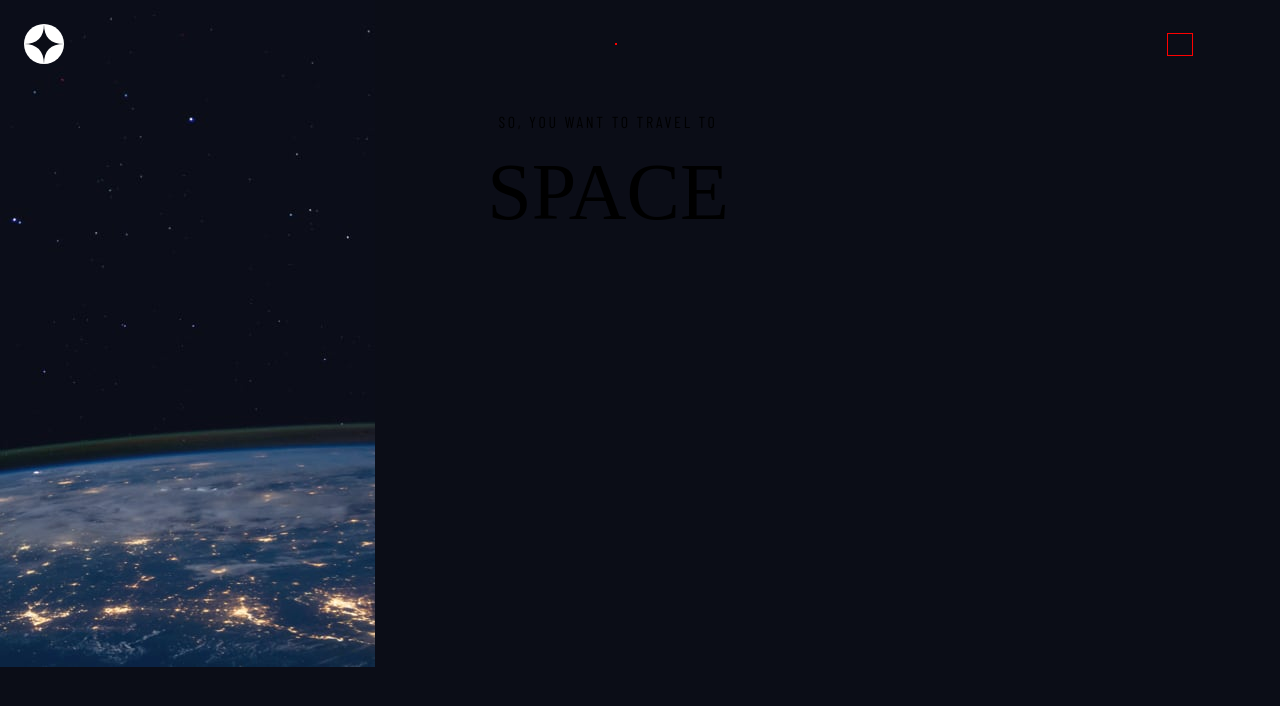
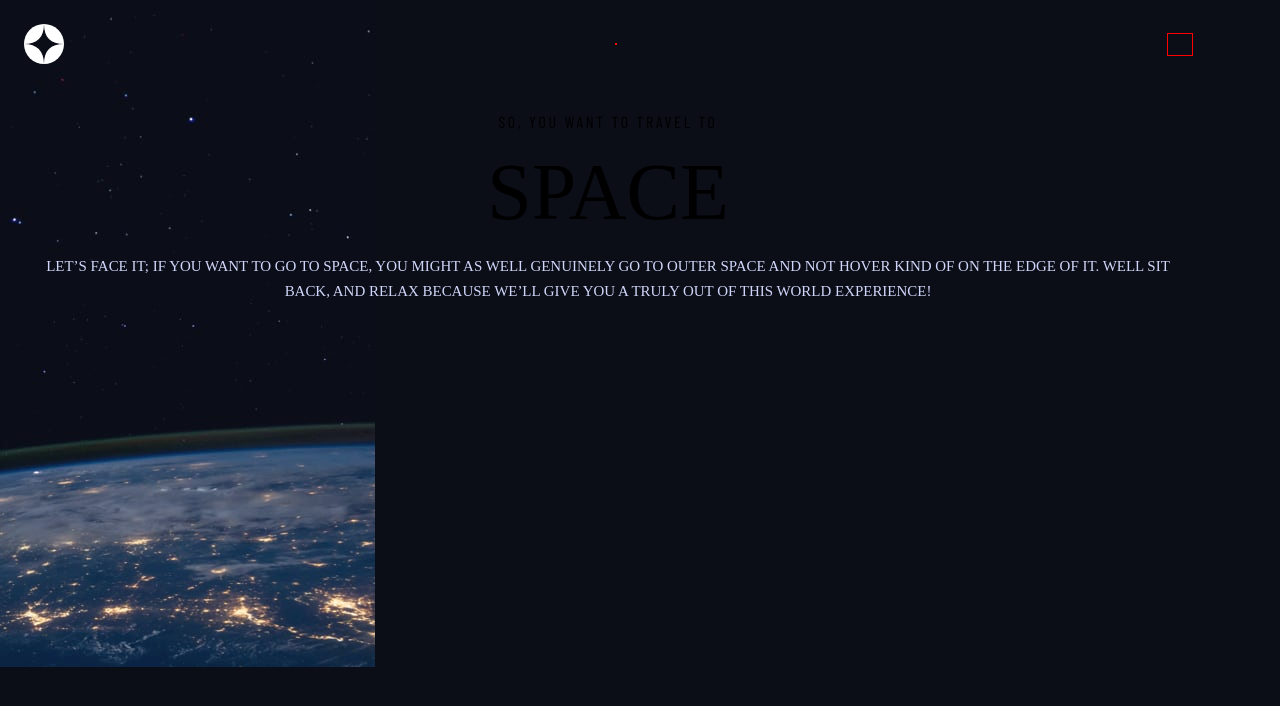
Before and after one commit to Pedrohamoura-Git/space-tourism, a React (Create React App) app: page / in a window 1280 px wide. Shown: the top 706 px of the page. Built offline with nearby package versions, Linux system fonts and the light colour scheme; a web font is replaced by a local one.

Commit message:
feat(Home): add description and its style.

```diff
--- a/src/pages/Home/index.js
+++ b/src/pages/Home/index.js
@@ -10,11 +10,11 @@ export default function Home() {
                 <p className="big">
                     Space
                 </p>
-                {/* <p className="description">
+                <p className="description">
                     Let’s face it; if you want to go to space, you might as well genuinely go to
                     outer space and not hover kind of on the edge of it. Well sit back, and relax
                     because we’ll give you a truly out of this world experience!
-                </p> */}
+                </p>
 
 {/* Explore */}
 
--- a/src/pages/Home/index.scss
+++ b/src/pages/Home/index.scss
@@ -16,5 +16,14 @@
             font-weight: 400;
             margin-top: 1rem;
         }
+
+        .description {
+            color: $color-secondary;                                                                                                                                                                                                                                                                                                                                                                                                                                                                                                                                                                                                                                                                                                                                                                                                                                                                                                                                                                                                                                                                                                                                                     ;
+            font-family: 'Barlow';
+            font-weight: 400;
+            font-size: 0.935rem; //15px
+            line-height: 25px;
+            margin-top: 1rem;
+        }
     }
 }
```
